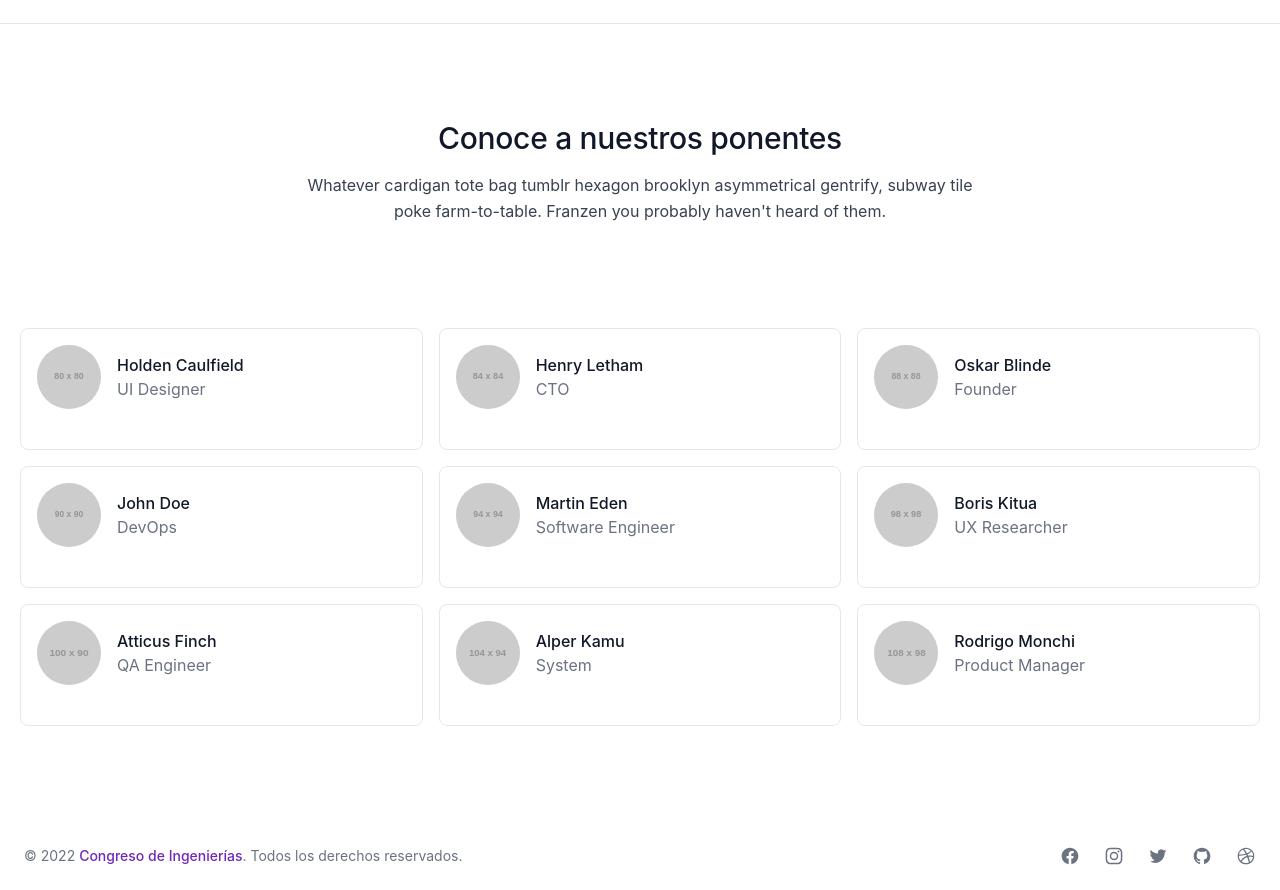
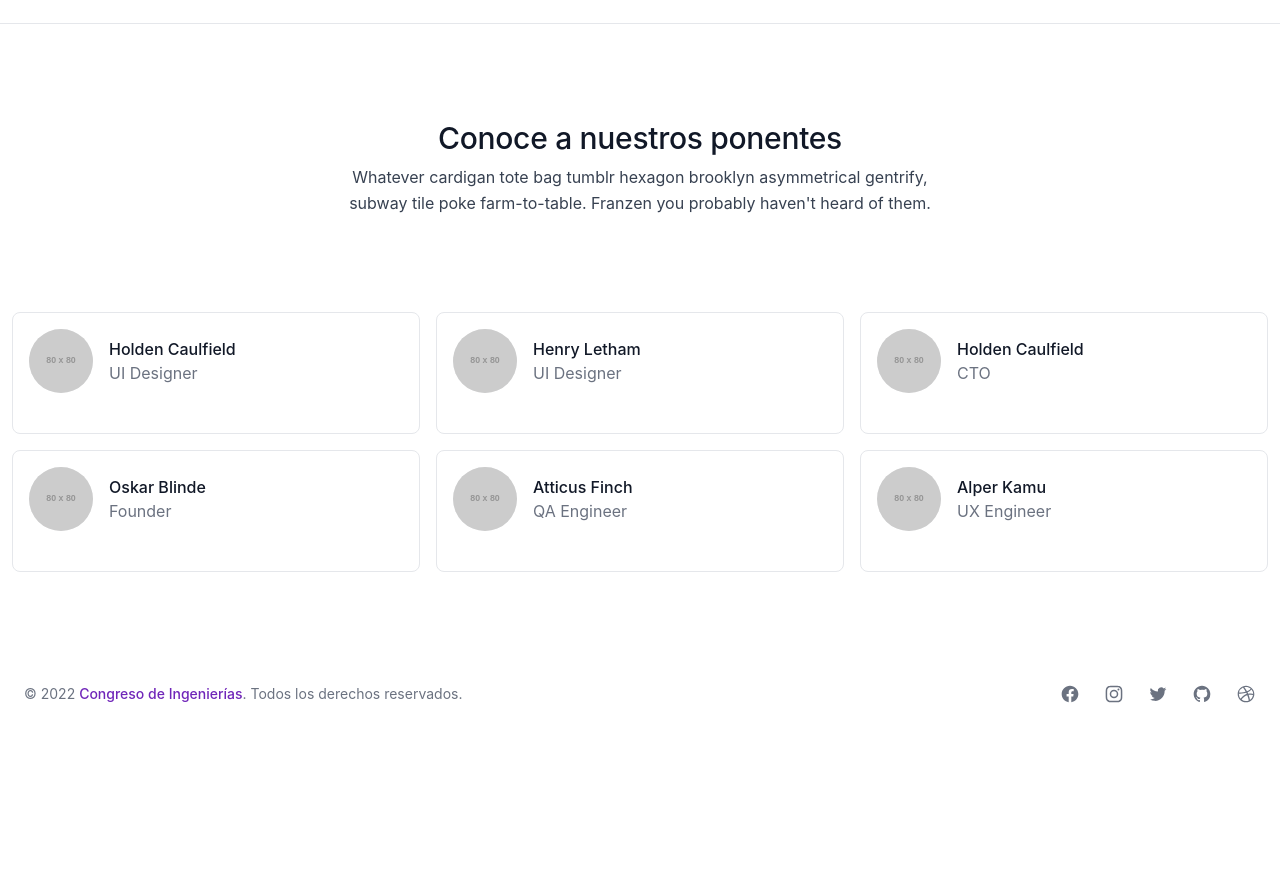
Before and after one commit to EmmYup/congreso-de-ingenierias-website, a Gatsby site: page / in a window 1280 px wide. Shown: the part 660-1550 px from the top of the page. After the commit the page ends 1388 px from the top, so only its background shows below. Built offline with nearby package versions, Linux system fonts and the light colour scheme; Gatsby itself is replaced by a stand-in of ours; placeholder pictures from the web are drawn by us.

Commit message:
section layoout and speaker list components

```diff
--- /dev/null
+++ b/src/components/cards/speaker.js
@@ -0,0 +1,28 @@
+import React from "react"
+import PropTypes from "prop-types"
+
+const SpeakerCard = ({ imageUrl, fullName, jobTitle }) => {
+  return (
+    <div className="p-2 lg:w-1/3 md:w-1/2 w-full">
+      <div className="h-full flex items-center border-gray-200 border p-4 rounded-lg">
+        <img
+          alt="team"
+          className="w-16 h-16 bg-gray-100 object-cover object-center flex-shrink-0 rounded-full mr-4"
+          src={imageUrl}
+        />
+        <div className="flex-grow">
+          <h2 className="text-gray-900 title-font font-medium">{fullName}</h2>
+          <p className="text-gray-500">{jobTitle}</p>
+        </div>
+      </div>
+    </div>
+  )
+}
+
+export default SpeakerCard
+
+SpeakerCard.propTypes = {
+  imageUrl: PropTypes.string,
+  fullName: PropTypes.string.isRequired,
+  jobTitle: PropTypes.string.isRequired,
+}
--- /dev/null
+++ b/src/components/sectionlayout.js
@@ -0,0 +1,26 @@
+import React from "react"
+import PropTypes from "prop-types"
+
+const SectionLayout = ({ children, title, subtitle }) => {
+  return (
+    <section class="text-gray-700 body-font border-t border-gray-200">
+      <div class="container px-5 py-24 mx-auto">
+        <div class="flex flex-wrap w-full mb-20 flex-col items-center text-center">
+          <h1 class="sm:text-3xl text-2xl font-medium title-font mb-2 text-gray-900">
+            {title}
+          </h1>
+          <p class="lg:w-1/2 w-full leading-relaxed text-base">{subtitle}</p>
+        </div>
+        <div class="flex flex-wrap -m-4">{children}</div>
+      </div>
+    </section>
+  )
+}
+
+export default SectionLayout
+
+SectionLayout.propTypes = {
+  childen: PropTypes.node.isRequired,
+  title: PropTypes.string.isRequired,
+  subtitle: PropTypes.string.isRequired,
+}
--- a/src/components/speakerssection.js
+++ /dev/null
@@ -1,155 +0,0 @@
-import React from "react"
-
-const SpeakersSection = () => (
-  <section className="text-gray-700 body-font border-t border-gray-200">
-    <div className="container px-5 py-24 mx-auto">
-      <div className="flex flex-col text-center w-full mb-20">
-        <h1 className="sm:text-3xl text-2xl font-medium title-font mb-4 text-gray-900">
-          Conoce a nuestros ponentes
-        </h1>
-        <p className="lg:w-2/3 mx-auto leading-relaxed text-base">
-          Whatever cardigan tote bag tumblr hexagon brooklyn asymmetrical
-          gentrify, subway tile poke farm-to-table. Franzen you probably haven't
-          heard of them.
-        </p>
-      </div>
-      <div className="flex flex-wrap -m-2">
-        <div className="p-2 lg:w-1/3 md:w-1/2 w-full">
-          <div className="h-full flex items-center border-gray-200 border p-4 rounded-lg">
-            <img
-              alt="team"
-              className="w-16 h-16 bg-gray-100 object-cover object-center flex-shrink-0 rounded-full mr-4"
-              src="https://dummyimage.com/80x80/edf2f7/a5afbd"
-            />
-            <div className="flex-grow">
-              <h2 className="text-gray-900 title-font font-medium">
-                Holden Caulfield
-              </h2>
-              <p className="text-gray-500">UI Designer</p>
-            </div>
-          </div>
-        </div>
-        <div className="p-2 lg:w-1/3 md:w-1/2 w-full">
-          <div className="h-full flex items-center border-gray-200 border p-4 rounded-lg">
-            <img
-              alt="team"
-              className="w-16 h-16 bg-gray-100 object-cover object-center flex-shrink-0 rounded-full mr-4"
-              src="https://dummyimage.com/84x84/edf2f7/a5afbd"
-            />
-            <div className="flex-grow">
-              <h2 className="text-gray-900 title-font font-medium">
-                Henry Letham
-              </h2>
-              <p className="text-gray-500">CTO</p>
-            </div>
-          </div>
-        </div>
-        <div className="p-2 lg:w-1/3 md:w-1/2 w-full">
-          <div className="h-full flex items-center border-gray-200 border p-4 rounded-lg">
-            <img
-              alt="team"
-              className="w-16 h-16 bg-gray-100 object-cover object-center flex-shrink-0 rounded-full mr-4"
-              src="https://dummyimage.com/88x88/edf2f7/a5afbd"
-            />
-            <div className="flex-grow">
-              <h2 className="text-gray-900 title-font font-medium">
-                Oskar Blinde
-              </h2>
-              <p className="text-gray-500">Founder</p>
-            </div>
-          </div>
-        </div>
-        <div className="p-2 lg:w-1/3 md:w-1/2 w-full">
-          <div className="h-full flex items-center border-gray-200 border p-4 rounded-lg">
-            <img
-              alt="team"
-              className="w-16 h-16 bg-gray-100 object-cover object-center flex-shrink-0 rounded-full mr-4"
-              src="https://dummyimage.com/90x90/edf2f7/a5afbd"
-            />
-            <div className="flex-grow">
-              <h2 className="text-gray-900 title-font font-medium">John Doe</h2>
-              <p className="text-gray-500">DevOps</p>
-            </div>
-          </div>
-        </div>
-        <div className="p-2 lg:w-1/3 md:w-1/2 w-full">
-          <div className="h-full flex items-center border-gray-200 border p-4 rounded-lg">
-            <img
-              alt="team"
-              className="w-16 h-16 bg-gray-100 object-cover object-center flex-shrink-0 rounded-full mr-4"
-              src="https://dummyimage.com/94x94/edf2f7/a5afbd"
-            />
-            <div className="flex-grow">
-              <h2 className="text-gray-900 title-font font-medium">
-                Martin Eden
-              </h2>
-              <p className="text-gray-500">Software Engineer</p>
-            </div>
-          </div>
-        </div>
-        <div className="p-2 lg:w-1/3 md:w-1/2 w-full">
-          <div className="h-full flex items-center border-gray-200 border p-4 rounded-lg">
-            <img
-              alt="team"
-              className="w-16 h-16 bg-gray-100 object-cover object-center flex-shrink-0 rounded-full mr-4"
-              src="https://dummyimage.com/98x98/edf2f7/a5afbd"
-            />
-            <div className="flex-grow">
-              <h2 className="text-gray-900 title-font font-medium">
-                Boris Kitua
-              </h2>
-              <p className="text-gray-500">UX Researcher</p>
-            </div>
-          </div>
-        </div>
-        <div className="p-2 lg:w-1/3 md:w-1/2 w-full">
-          <div className="h-full flex items-center border-gray-200 border p-4 rounded-lg">
-            <img
-              alt="team"
-              className="w-16 h-16 bg-gray-100 object-cover object-center flex-shrink-0 rounded-full mr-4"
-              src="https://dummyimage.com/100x90/edf2f7/a5afbd"
-            />
-            <div className="flex-grow">
-              <h2 className="text-gray-900 title-font font-medium">
-                Atticus Finch
-              </h2>
-              <p className="text-gray-500">QA Engineer</p>
-            </div>
-          </div>
-        </div>
-        <div className="p-2 lg:w-1/3 md:w-1/2 w-full">
-          <div className="h-full flex items-center border-gray-200 border p-4 rounded-lg">
-            <img
-              alt="team"
-              className="w-16 h-16 bg-gray-100 object-cover object-center flex-shrink-0 rounded-full mr-4"
-              src="https://dummyimage.com/104x94/edf2f7/a5afbd"
-            />
-            <div className="flex-grow">
-              <h2 className="text-gray-900 title-font font-medium">
-                Alper Kamu
-              </h2>
-              <p className="text-gray-500">System</p>
-            </div>
-          </div>
-        </div>
-        <div className="p-2 lg:w-1/3 md:w-1/2 w-full">
-          <div className="h-full flex items-center border-gray-200 border p-4 rounded-lg">
-            <img
-              alt="team"
-              className="w-16 h-16 bg-gray-100 object-cover object-center flex-shrink-0 rounded-full mr-4"
-              src="https://dummyimage.com/108x98/edf2f7/a5afbd"
-            />
-            <div className="flex-grow">
-              <h2 className="text-gray-900 title-font font-medium">
-                Rodrigo Monchi
-              </h2>
-              <p className="text-gray-500">Product Manager</p>
-            </div>
-          </div>
-        </div>
-      </div>
-    </div>
-  </section>
-)
-
-export default SpeakersSection
--- a/src/pages/index.js
+++ b/src/pages/index.js
@@ -1,20 +1,61 @@
 import * as React from "react"
 import { Link } from "gatsby"
-import { StaticImage } from "gatsby-plugin-image"
 
 import Layout from "../components/layout"
 import Seo from "../components/seo"
 import * as styles from "../components/index.module.css"
 import HeroSection from "../components/herosection"
-import SpeakersSection from "../components/speakerssection"
+import SectionLayout from "../components/sectionlayout"
+import SpeakerCard from "../components/cards/speaker"
 
-const utmParameters = `?utm_source=starter&utm_medium=start-page&utm_campaign=default-starter`
+const speakers = [
+  {
+    imageUrl: "https://dummyimage.com/80x80/edf2f7/a5afbd",
+    fullName: "Holden Caulfield",
+    jobTitle: "UI Designer",
+  },
+  {
+    imageUrl: "https://dummyimage.com/80x80/edf2f7/a5afbd",
+    fullName: "Henry Letham",
+    jobTitle: "UI Designer",
+  },
+  {
+    imageUrl: "https://dummyimage.com/80x80/edf2f7/a5afbd",
+    fullName: "Holden Caulfield",
+    jobTitle: "CTO",
+  },
+  {
+    imageUrl: "https://dummyimage.com/80x80/edf2f7/a5afbd",
+    fullName: "Oskar Blinde",
+    jobTitle: "Founder",
+  },
+  {
+    imageUrl: "https://dummyimage.com/80x80/edf2f7/a5afbd",
+    fullName: "Atticus Finch",
+    jobTitle: "QA Engineer",
+  },
+  {
+    imageUrl: "https://dummyimage.com/80x80/edf2f7/a5afbd",
+    fullName: "Alper Kamu",
+    jobTitle: "UX Engineer",
+  },
+]
+
+const speakerSectionProps = {
+  title: "Conoce a nuestros ponentes",
+  subtitle:
+    "Whatever cardigan tote bag tumblr hexagon brooklyn asymmetrical gentrify, subway tile poke farm-to-table. Franzen you probably haven't heard of them.",
+}
 
 const IndexPage = () => (
   <Layout>
     <Seo title="Home" />
     <HeroSection />
-    <SpeakersSection />
+    <SectionLayout {...speakerSectionProps}>
+      {speakers.map(speaker => (
+        <SpeakerCard {...speaker} />
+      ))}
+    </SectionLayout>
   </Layout>
 )
 
```
